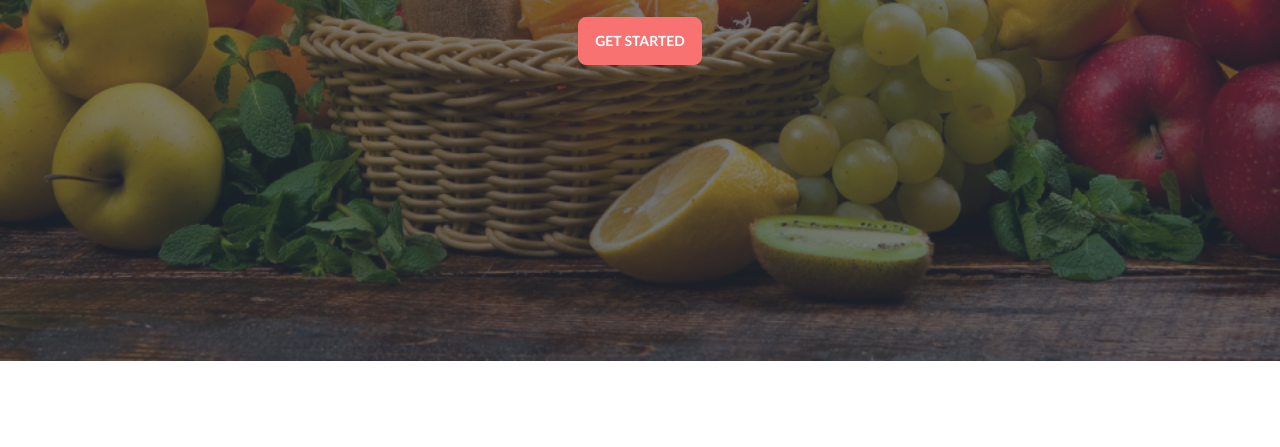
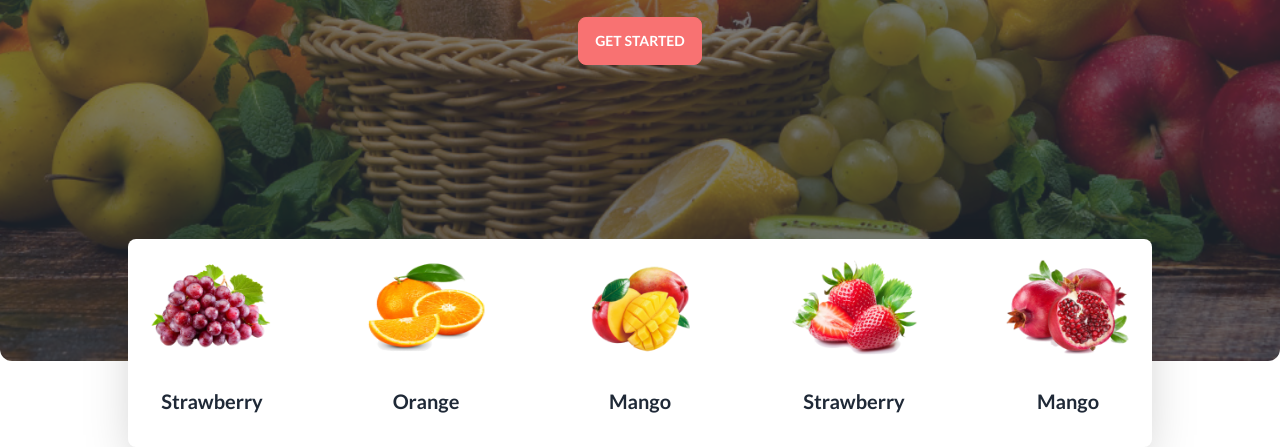
Before and after one commit to TahmidShawn/B8A3-Fruit-Brust-Assignment, a plain HTML site: page index.html in a window 1280 px wide. Shown: the part 559-1006 px from the top of the page. Before the commit the page ends 926 px from the top, so only its background shows below. Drawn offline with nearby package versions, Linux system fonts and the light colour scheme; grey boxes are pictures that could not be loaded.

Commit message:
full header section done

```diff
--- a/index.html
+++ b/index.html
@@ -82,14 +82,7 @@
 
         <!-- banner section  -->
 
-        <section class="carousel h-full w-full">
-            <!-- <div id="slide1" class="carousel-item relative w-full">
-                <img src="./images/banner1.png" class="w-full" />
-                <div class="absolute flex justify-between transform -translate-y-1/2 left-5 right-5 top-1/2">
-                    <a href="#slide4" class="btn btn-circle">❮</a>
-                    <a href="#slide2" class="btn btn-circle">❯</a>
-                </div>
-            </div> -->
+        <section class="carousel h-full w-full z-10 rounded-xl">
             <!-- slide 1 -->
             <div id="slide1" class="h-full carousel-item relative w-full">
                 <div class="hero min-h-screen" style="background-image: url(./images/banner1.png);">
@@ -160,8 +153,55 @@
             </div>
         </section>
 
+        <!-- inside box fruit section  -->
 
+        <section class="max-w-5xl mx-auto hidden lg:flex flex-col lg:flex-row justify-between rounded-lg pt-5 -mt-32 bg-white shadow-2xl relative z-50">
+            <div class="card">
+                <figure class="px-5">
+                    <img src="./images/fruit1.png" alt="Shoes" class="w-32 h-24 rounded-xl" />
+                </figure>
+                <div class="card-body items-center text-center">
+                    <h2 class="card-title">Strawberry</h2>
+                </div>
+            </div>
+            <div class="card">
+                <figure class="px-5">
+                    <img src="./images/fruit2.png" alt="Shoes" class="w-32 h-24 rounded-xl" />
+                </figure>
+                <div class="card-body items-center text-center">
+                    <h2 class="card-title">Orange</h2>
+                </div>
+            </div>
+            <div class="card ">
+                <figure class="px-5">
+                    <img src="./images/fruit3.png" alt="Shoes" class="w-32 h-24 rounded-xl" />
+                </figure>
+                <div class="card-body items-center text-center">
+                    <h2 class="card-title">Mango</h2>
+                </div>
+            </div>
+            <div class="card">
+                <figure class="px-5">
+                    <img src="./images/fruit4.png" alt="Shoes" class="w-32 h-24 rounded-xl" />
+                </figure>
+                <div class="card-body items-center text-center">
+                    <h2 class="card-title">Strawberry</h2>
+                </div>
+            </div>
+            <div class="card">
+                <figure class="px-5">
+                    <img src="./images/fruit5.png" alt="Shoes" class="w-32 h-24 rounded-xl" />
+                </figure>
+                <div class="card-body items-center text-center">
+                    <h2 class="card-title">Mango</h2>
+                </div>
+            </div>
 
+        </section>
+
+        <main>
+
+        </main>
 
 
     </header>
@@ -184,97 +224,3 @@
 </body>
 
 </html>
-
-
-
-
-
-
-
-
-
-
-
-
-
-
-
-
-
-
-
-
-
-
-
-
-
-
-
-
-
-
-
-
-
-
-
-
-
-
-
-
-
-
-
-
-
-
-
-
-
-
-
-
-
-
-
-<!--
-<nav class="navbar bg-red-400 rounded-full">
-    <div class="navbar-start hidden lg:flex">
-        <ul class="flex justify-center items-center gap-5 text-white ml-8">
-            <li><a>Home</a></li>
-            <li><a>About Us</a></li>
-            <li><a>Shop</a></li>
-            <li><a>All Fruits</a></li>
-        </ul>
-    </div>
-    <div class="w-screen md:w-full lg:w-full flex justify-between lg:justify-center border-2 border-black">
-        <div class="flex justify-center items-center gap-2">
-            <img src="./images/logo.png" alt="" class="w-8">
-            <h2 class="text-2xl font-bold text-white">Fruit Burst</h2>
-        </div>
-        <div class="dropdown flex">
-            <label tabindex="0" class="btn btn-ghost lg:hidden">
-                <svg xmlns="http://www.w3.org/2000/svg" class="h-5 w-5" fill="none" viewBox="0 0 24 24"
-                    stroke="currentColor">
-                    <path stroke-linecap="round" stroke-linejoin="round" stroke-width="2"
-                        d="M4 6h16M4 12h8m-8 6h16" />
-                </svg>
-            </label>
-            <ul tabindex="0"
-                class="menu menu-sm dropdown-content mt-3 z-[1] p-2 shadow bg-base-100 rounded-box w-52">
-                <li><a>Item 1</a></li>
-                <li><a>Item 3</a></li>
-            </ul>
-        </div>
-
-        <div class="hidden md:hidden lg:flex">
-            <a class="btn">Button</a>
-        </div>
-    </div>
-
-    <div class="navbar-end sm:hidden lg:flex">
-        <a class="btn">Button</a>
-    </div>
-</nav> -->
```
Lines whose indentation alone changed are shown as unchanged.
